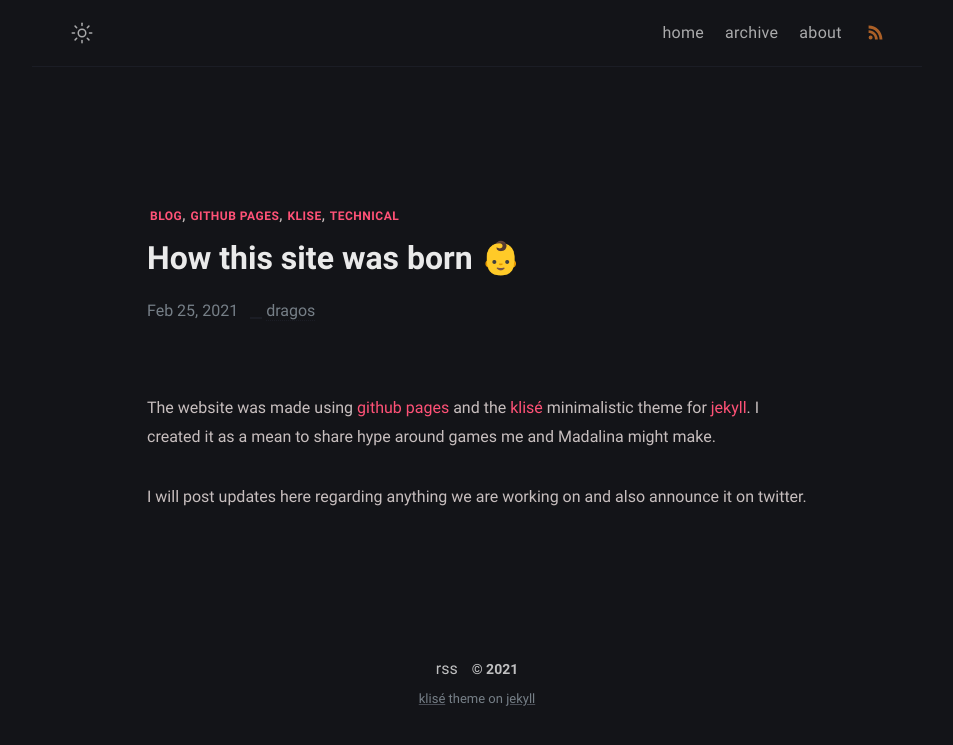
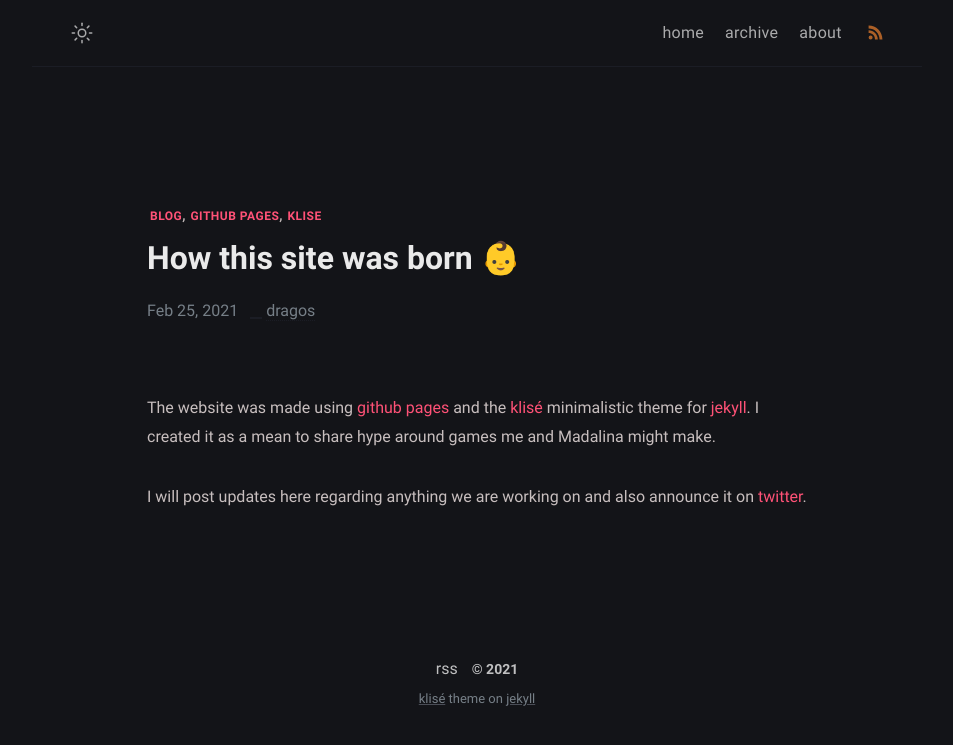
Before and after one commit to Ughuuu/ughuuu.github.io, a Jekyll site: the page built from _posts/how-this-site-was-made/2021-02-26-how-this-site-was-made.md, in a window 1280 px wide. Shown: the top 745 px of the page, without its empty margins (163-1116 px from the left). Built offline with Jekyll 4.4.1, drawn with Linux system fonts in a browser that asks for light colours.

Commit message:
update imgs

```diff
--- a/_posts/how-this-site-was-made/2021-02-26-how-this-site-was-made.md
+++ b/_posts/how-this-site-was-made/2021-02-26-how-this-site-was-made.md
@@ -2,10 +2,10 @@
 title: How this site was born 👶
 date: 2021-02-26 00:00:00 +01:00
 author: dragos
-tags: [blog, github pages, klise, technical]
+tags: [blog, github pages, klise]
 description: How this website was made using github pages and the klise theme
 ---
 
 The website was made using [github pages](https://pages.github.com/) and the [klisé](https://github.com/piharpi/klise) minimalistic theme for [jekyll](https://github.com/jekyll/jekyll). I created it as a mean to share hype around games me and Madalina might make.
 
-I will post updates here regarding anything we are working on and also announce it on twitter.
+I will post updates here regarding anything we are working on and also announce it on [twitter](https://twitter.com/appsinacup).
```
Also changed, not shown: assets/favicons/android-chrome-192x192.png, assets/favicons/android-chrome-384x384.png, assets/favicons/apple-touch-icon.png, assets/favicons/favicon-16x16.png, assets/favicons/favicon-32x32.png, assets/favicons/favicon.ico, assets/favicons/mstile-150x150.png, assets/favicons/site.webmanifest, assets/img/avatar.jpg, assets/img/ogp.png (deleted), assets/img/saweria-button.png (deleted).
